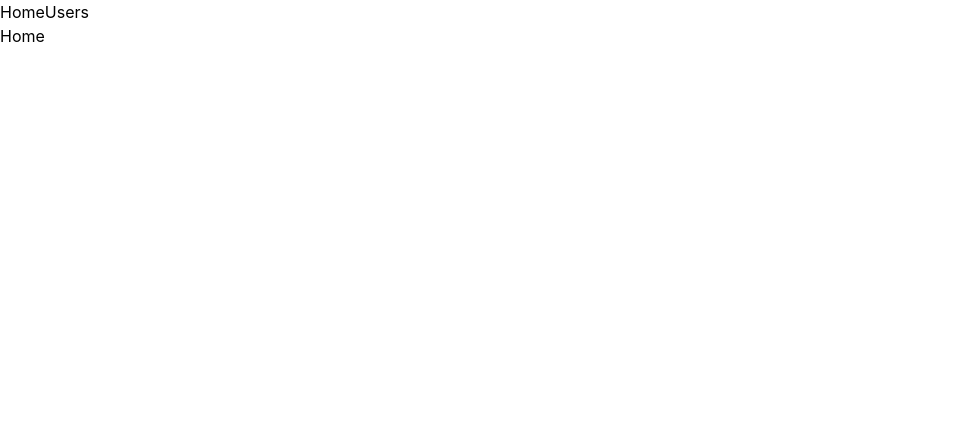
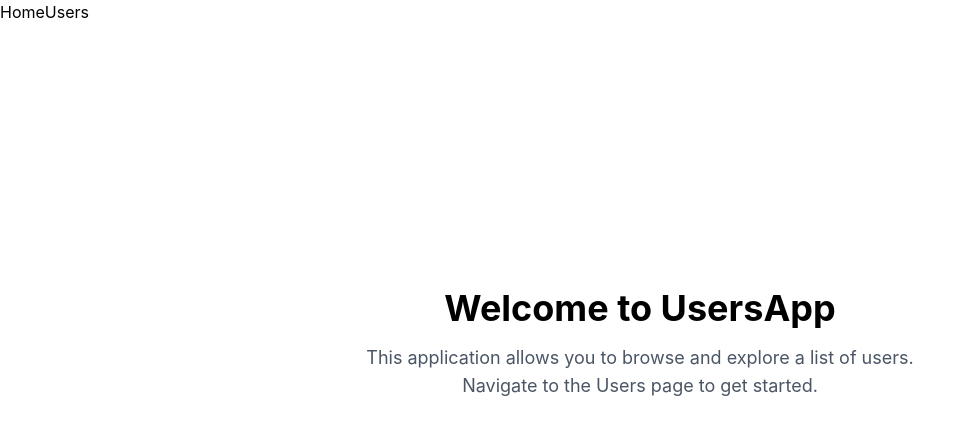
Before and after one commit to SofieTornqvist/UsersApp, a React (Vite) app: page / in a window 1280 px wide. Shown: the top 434 px of the page, without its empty margins (0-974 px from the left). Built offline with nearby package versions, Linux system fonts and the light colour scheme.

Commit message:
Add initial Home layout

```diff
--- a/src/pages/Home.tsx
+++ b/src/pages/Home.tsx
@@ -1,9 +1,16 @@
 
 const Home = () => {
     return (
-        <div>
-            <p>Home</p>
-        </div>
+        <main className="flex min-h-[80vh] flex-col items-center justify-center text-center">
+            <h2 className="mb-4 text-4xl font-bold">
+                Welcome to UsersApp
+            </h2>
+
+            <p className="max-w-xl text-lg text-gray-600">
+                This application allows you to browse and explore a list of users.
+                Navigate to the Users page to get started.
+            </p>
+        </main>
     )
 }
 
```
